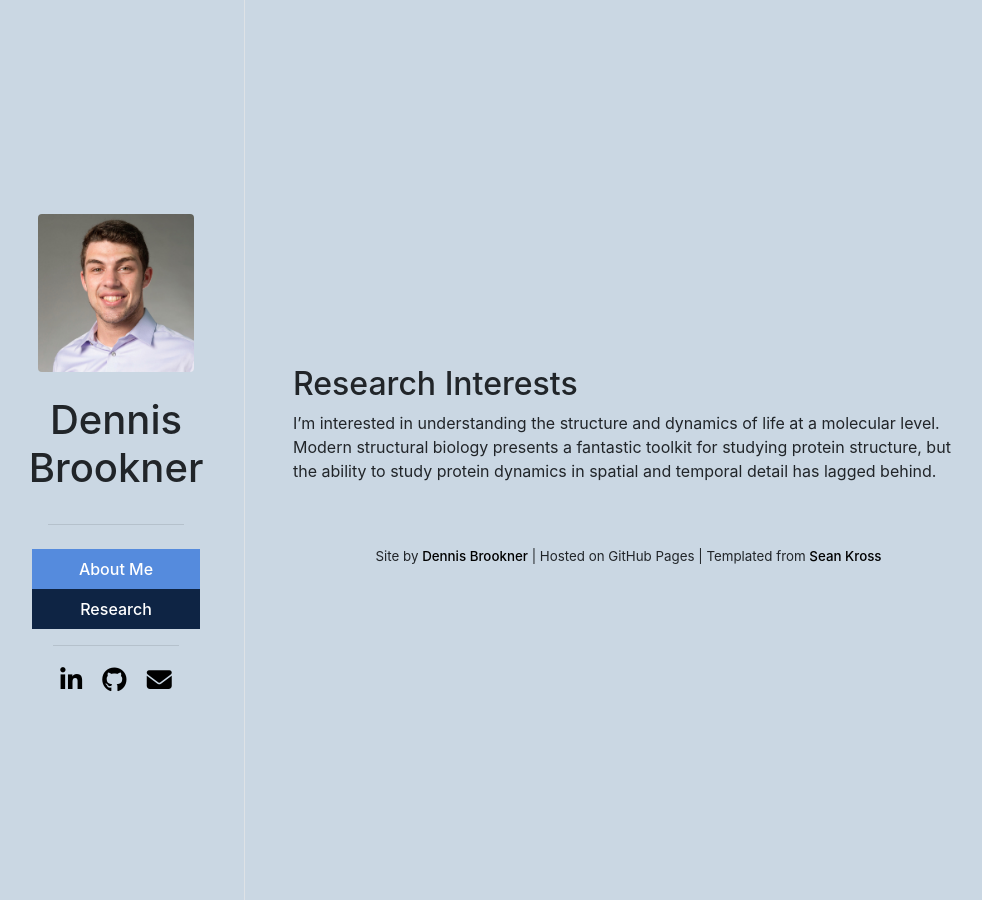
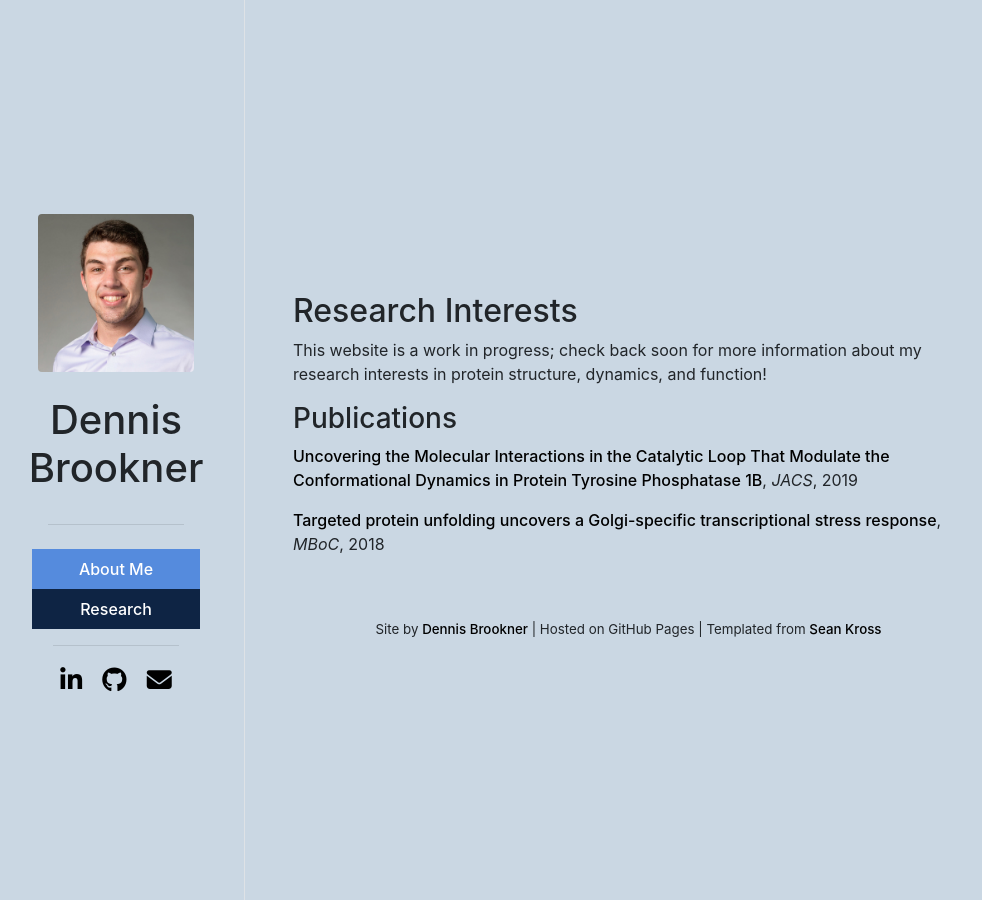
Before and after one commit to dennisbrookner/dennisbrookner.github.io, a Jekyll site: the page built from research.md, in a window 1280 px wide. Shown: the whole page, without its empty margins (140-1122 px from the left). Built offline with Jekyll 4.4.1, drawn with Linux system fonts in a browser that asks for light colours; nearby versions of some CDN libraries.

Commit message:
Update research.md

```diff
--- a/research.md
+++ b/research.md
@@ -4,4 +4,9 @@ layout: flexcolumns
 ---
 
 ## Research Interests
-I'm interested in understanding the structure and dynamics of life at a molecular level. Modern structural biology presents a fantastic toolkit for studying protein structure, but the ability to study protein dynamics in spatial and temporal detail has lagged behind.
+This website is a work in progress; check back soon for more information about my research interests in protein structure, dynamics, and function!
+
+### Publications
+**[Uncovering the Molecular Interactions in the Catalytic Loop That Modulate the Conformational Dynamics in Protein Tyrosine Phosphatase 1B](https://pubs.acs.org/doi/10.1021/jacs.9b04470)**, *JACS*, 2019
+
+**[Targeted protein unfolding uncovers a Golgi-specific transcriptional stress response](https://www.molbiolcell.org/doi/10.1091/mbc.E17-11-0693)**, *MBoC*, 2018
```
